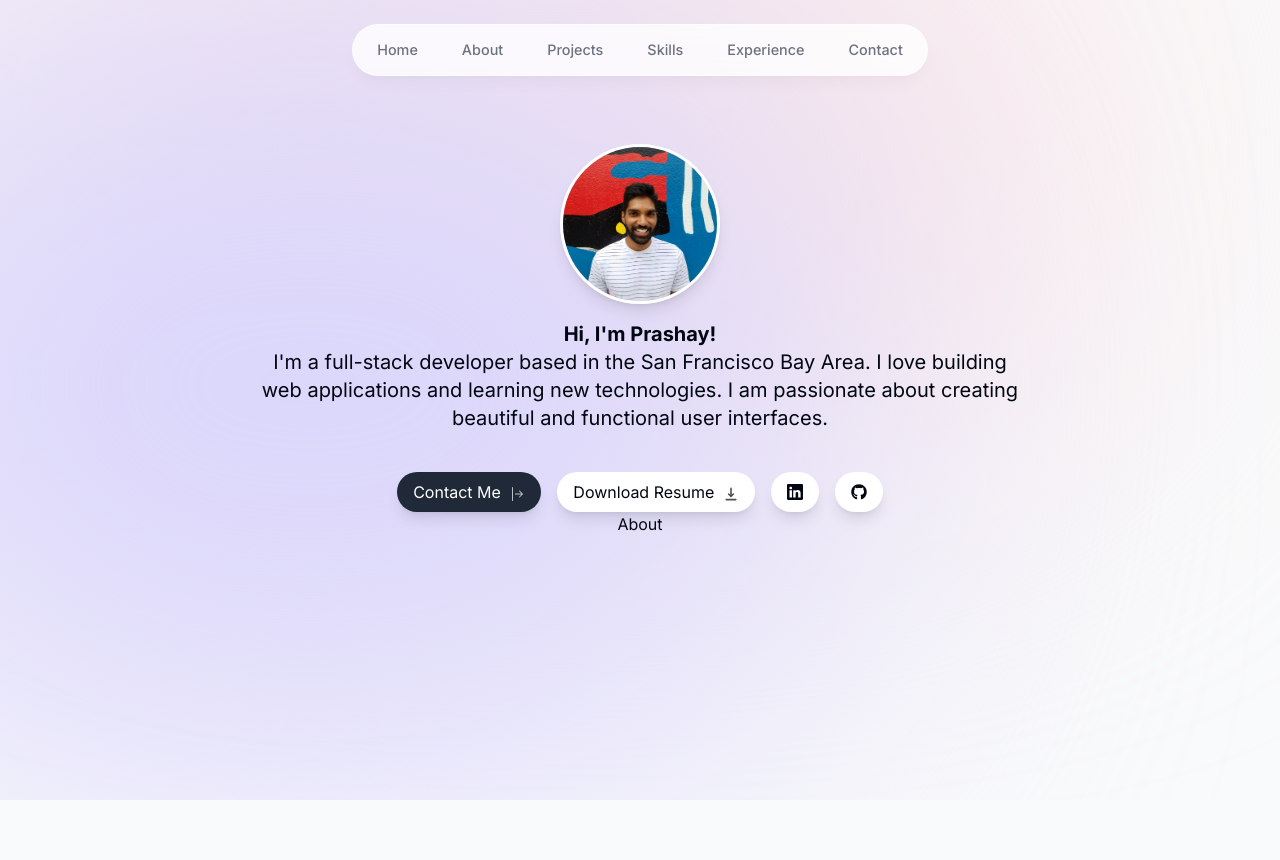
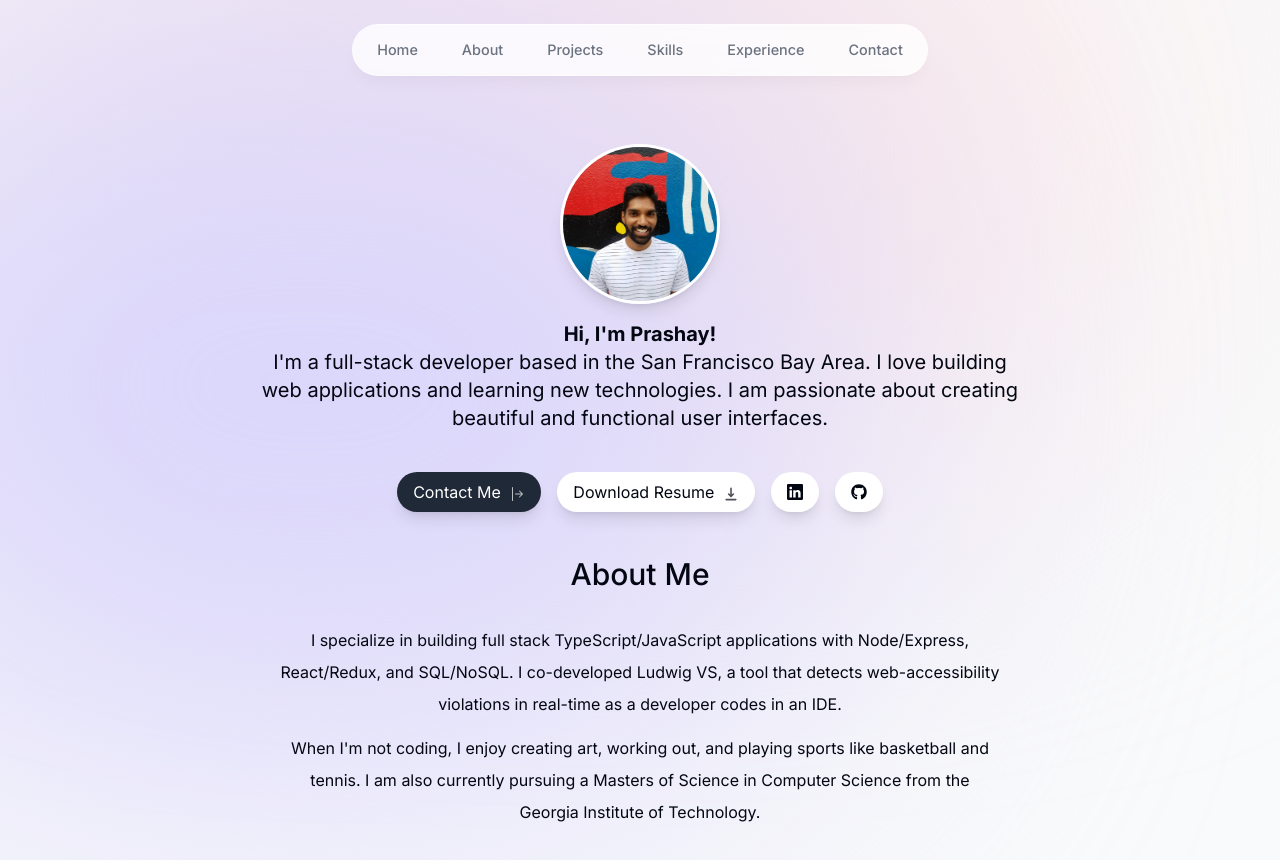
Before and after one commit to wadesword89/portfolio, a Next.js app: page / in a window 1280 px wide. Shown: the top 860 px of the page. Before the commit the page ends 800 px from the top, so only its background shows below. Built offline with nearby package versions, Linux system fonts and the light colour scheme.

Commit message:
add description:

```diff
--- a/components/About.tsx
+++ b/components/About.tsx
@@ -2,7 +2,17 @@ import React from 'react'
 
 const About = () => {
   return (
-    <div>About</div>
+    <section className='mb-28 text-center leading-8 max-w-[45rem] sm:mb-40'>
+      <h2 className='text-3xl font-medium mb-8 mt-11 capitalize'>About Me</h2>
+
+      <p className="mb-3">
+        I specialize in building full stack TypeScript/JavaScript applications with Node/Express, React/Redux, and SQL/NoSQL. I co-developed Ludwig VS, a tool that detects web-accessibility violations in real-time as a developer codes in an IDE.
+      </p>
+
+      <p className=''>
+        When I'm not coding, I enjoy creating art, working out, and playing sports like basketball and tennis. I am also currently pursuing a Masters of Science in Computer Science from the Georgia Institute of Technology.
+      </p>
+    </section>
   )
 }
 
```
